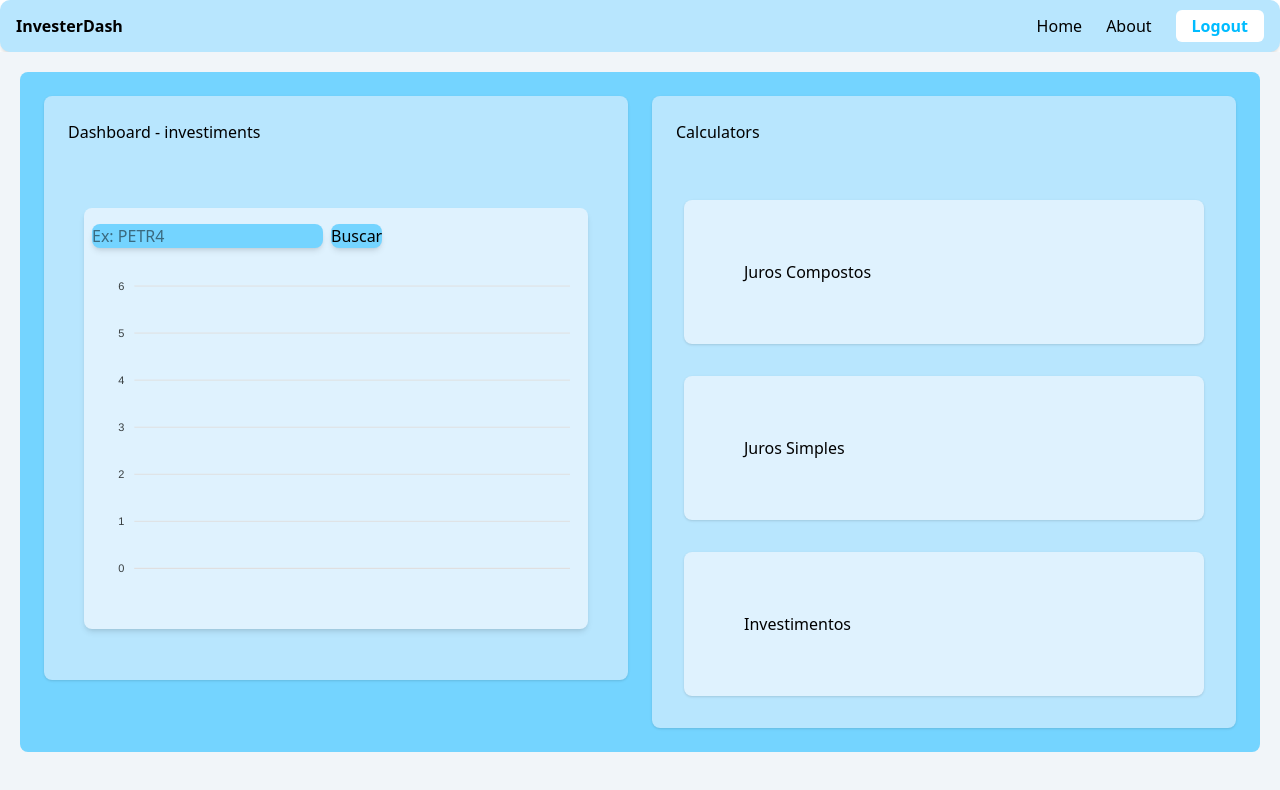
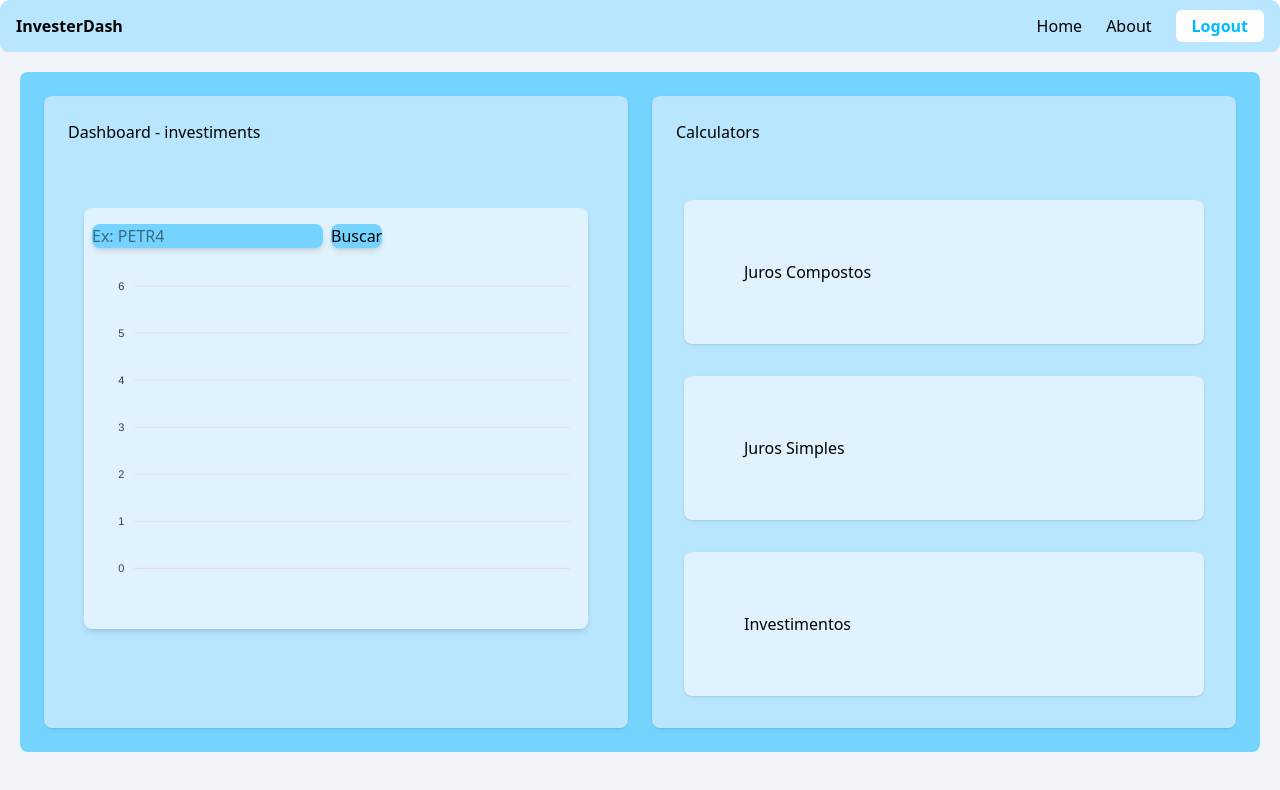
Before and after one commit to RobertdeSMaio/investdash, a React (Vite) app: page /home in a window 1280 px wide. Shown: the top 790 px of the page. Built offline with nearby package versions, Linux system fonts and the light colour scheme.

Commit message:
fix home

```diff
--- a/src/pages/Home.tsx
+++ b/src/pages/Home.tsx
@@ -4,12 +4,12 @@ import Dash from "../componentes/dash";
 export default function Home() {
   return (
     <div className="grid grid-cols-1 md:grid-cols-2 bg-sky-300 gap-6 p-6 rounded-lg">
-      <div className="bg-sky-200 aspect-square rounded-lg shadow-sm">
+      <div className="bg-sky-200 rounded-lg shadow-sm">
         <h1 className="p-6">Dashboard - investiments</h1>
         <Dash />
       </div>
 
-      <div className="bg-sky-200 aspect-square rounded-lg shadow-sm">
+      <div className="bg-sky-200 rounded-lg shadow-sm">
         <h1 className="p-6">Calculators</h1>
         <h3></h3>
         <Link to="/composej">
```
